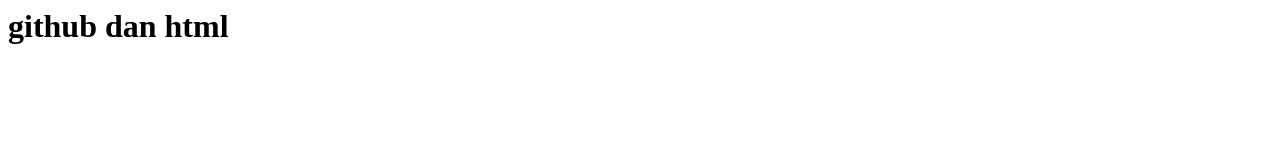
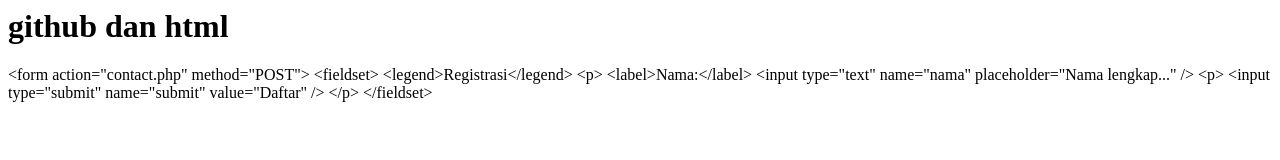
Before and after one commit to Ferdinanzk01/contohbuatmv, a plain HTML site: page index.Html in a window 1280 px wide. Drawn offline with Linux system fonts and the light colour scheme.

Commit message:
tambah form contact.php, fieldset dan legend, michelle

```diff
--- a/index.Html
+++ b/index.Html
@@ -4,5 +4,15 @@
 </head>
 <body>
 <h1>github dan html</h1>
+  &lt;form action=&quot;contact.php&quot; method=&quot;POST&quot;&gt;
+&lt;fieldset&gt;
+&lt;legend&gt;Registrasi&lt;/legend&gt;
+&lt;p&gt;
+&lt;label&gt;Nama:&lt;/label&gt;
+&lt;input type=&quot;text&quot; name=&quot;nama&quot; placeholder=&quot;Nama lengkap...&quot; /&gt;
+&lt;p&gt;
+&lt;input type=&quot;submit&quot; name=&quot;submit&quot; value=&quot;Daftar&quot; /&gt;
+&lt;/p&gt;
+&lt;/fieldset&gt;
 </body>
 </html>
```
